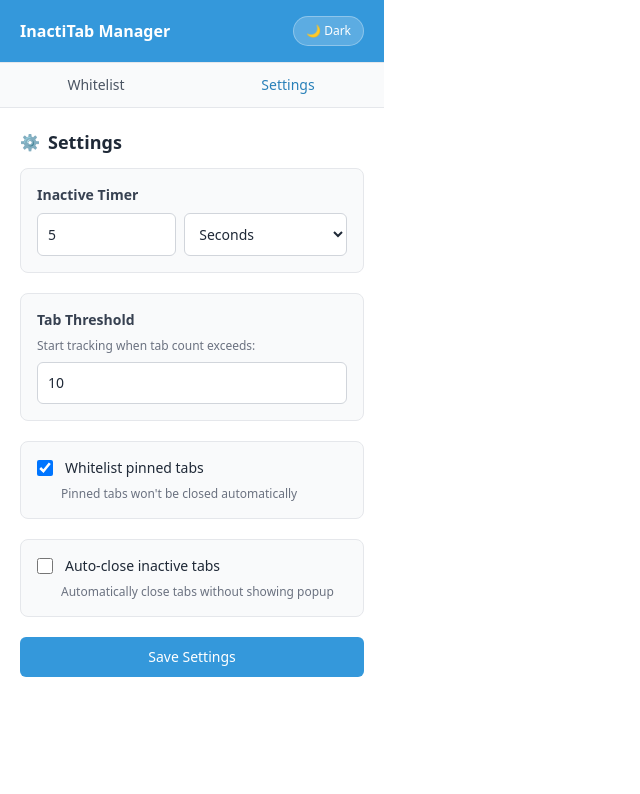
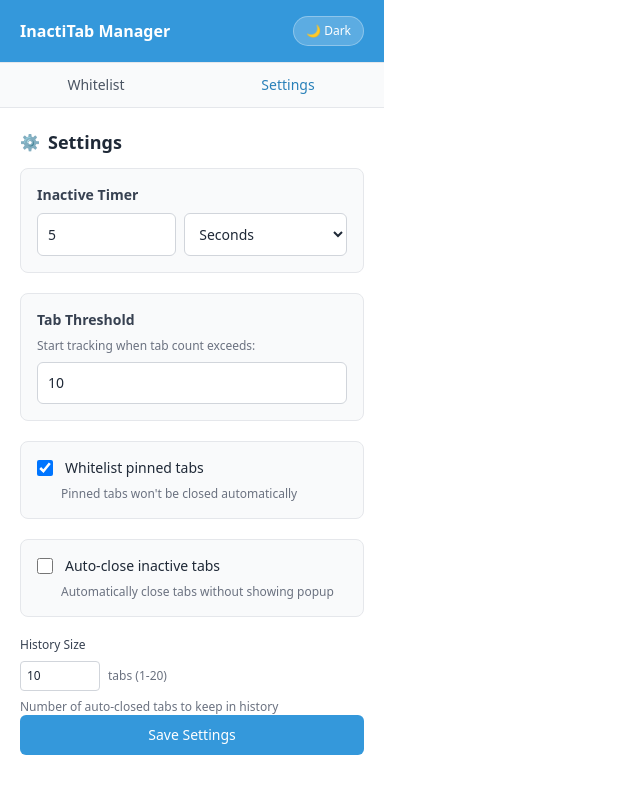
Before and after one commit to SnehaSharma245/InactiTab, a React app: page / in a window 1280 px wide. Both pictures are taken after a click on the button "Settings". Shown: the top 794 px of the page, without its empty margins (0-640 px from the left). Built offline with nearby package versions, Linux system fonts and the light colour scheme; no server answers; the HTML template or start-up script is replaced by a standard one.

Commit message:
add history limit setting  SettingsSection

```diff
--- a/src/popup/components/SettingsSection.jsx
+++ b/src/popup/components/SettingsSection.jsx
@@ -1,8 +1,13 @@
-import React, { useState } from "react";
+import React, { useState, useEffect } from "react";
 
 const SettingsSection = ({ settings, onUpdateSettings, onSaveSettings }) => {
   const [localSettings, setLocalSettings] = useState(settings);
   const [saveStatus, setSaveStatus] = useState("");
+
+  useEffect(() => {
+    // Initialize local settings when props.settings change
+    setLocalSettings(settings);
+  }, [settings]);
 
   const handleChange = (key, value) => {
     const newSettings = { ...localSettings, [key]: value };
@@ -14,6 +19,18 @@ const SettingsSection = ({ settings, onUpdateSettings, onSaveSettings }) => {
     await onSaveSettings(localSettings);
     setSaveStatus("✓ Saved!");
     setTimeout(() => setSaveStatus(""), 2000);
+  };
+
+  const handleHistoryLimitChange = (e) => {
+    const value = parseInt(e.target.value);
+    if (!isNaN(value) && value >= 1 && value <= 20) {
+      const newSettings = {
+        ...localSettings,
+        historyLimit: value,
+      };
+      setLocalSettings(newSettings);
+      onUpdateSettings(newSettings);
+    }
   };
 
   return (
@@ -102,6 +119,28 @@ const SettingsSection = ({ settings, onUpdateSettings, onSaveSettings }) => {
         </p>
       </div>
 
+      <div className="space-y-2">
+        <label className="block text-xs font-medium text-gray-700 dark:text-gray-300">
+          History Size
+        </label>
+        <div className="flex items-center space-x-2">
+          <input
+            type="number"
+            min="1"
+            max="20"
+            value={localSettings.historyLimit || 10}
+            onChange={handleHistoryLimitChange}
+            className="w-20 p-1.5 border border-gray-300 rounded text-xs bg-white text-gray-800 transition-all duration-300 focus:outline-none focus:border-primary-500 focus:ring-1 focus:ring-primary-500/20 dark:bg-dark-input dark:text-white dark:border-dark-border"
+          />
+          <span className="text-xs text-gray-500 dark:text-gray-400">
+            tabs (1-20)
+          </span>
+        </div>
+        <p className="text-xs text-gray-500 dark:text-gray-400">
+          Number of auto-closed tabs to keep in history
+        </p>
+      </div>
+
       <button
         onClick={handleSave}
         className={`w-full px-4 py-2.5 border-none rounded-md text-sm font-medium cursor-pointer transition-all duration-300 inline-flex items-center justify-center relative overflow-hidden hover:-translate-y-0.5 shimmer ${
```
